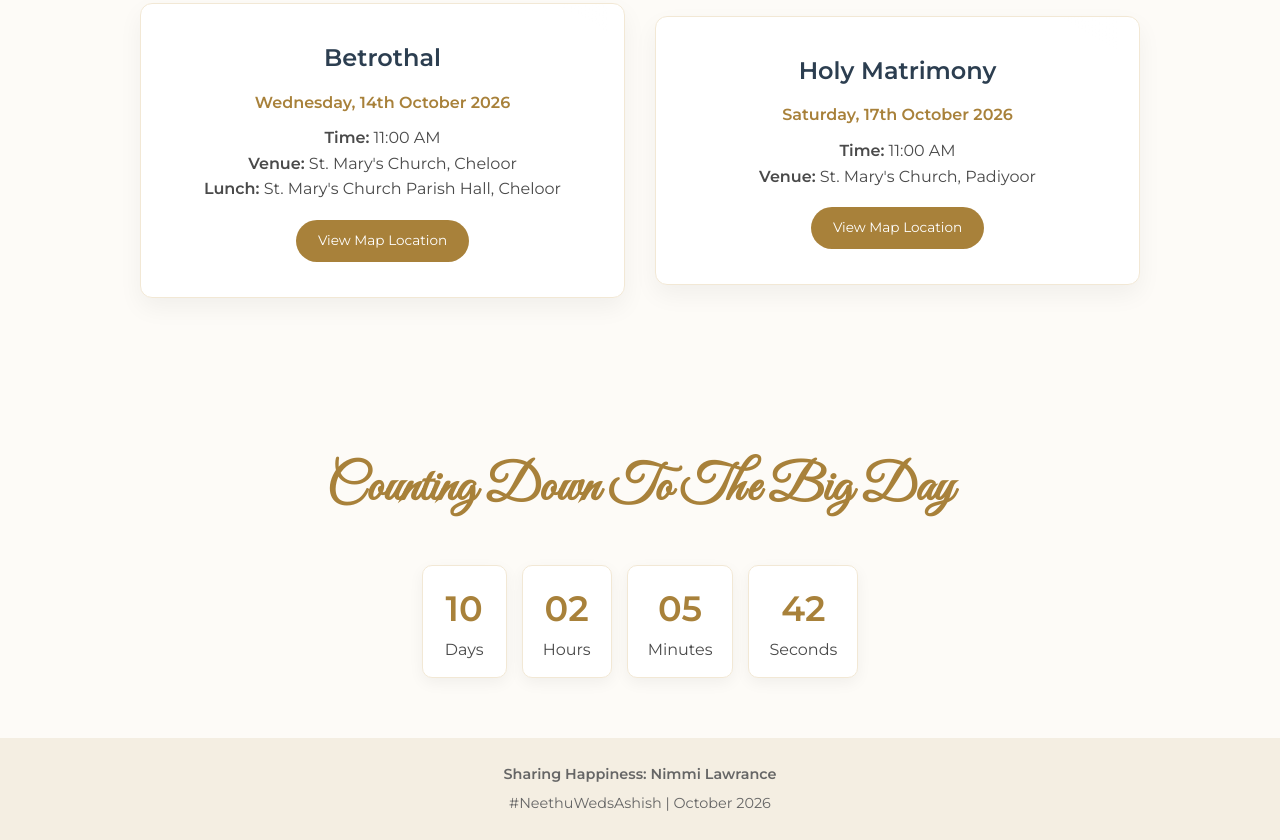
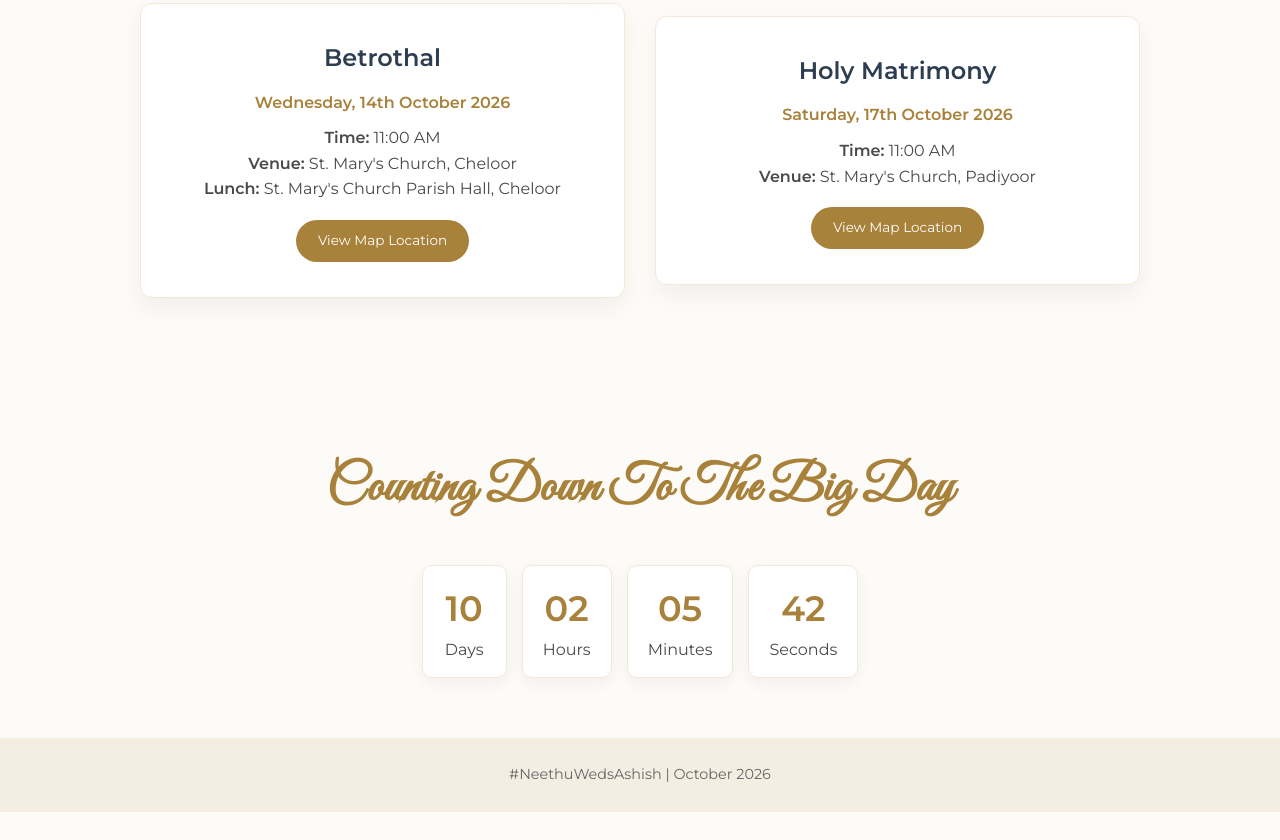
Before and after one commit to Roragif/neethu-weds-ashish, a plain HTML site: page index.html in a window 1280 px wide. Shown: the part 2225-3065 px from the top of the page. After the commit the page ends 3037 px from the top, so only its background shows below. Drawn offline with Linux system fonts and the light colour scheme.

Commit message:
Update index.html

```diff
--- a/index.html
+++ b/index.html
@@ -99,7 +99,6 @@
 
     <!-- Footer -->
     <footer>
-        <p class="sharing">Sharing Happiness: Nimmi Lawrance</p>
         <p>#NeethuWedsAshish | October 2026</p>
     </footer>
 
```
